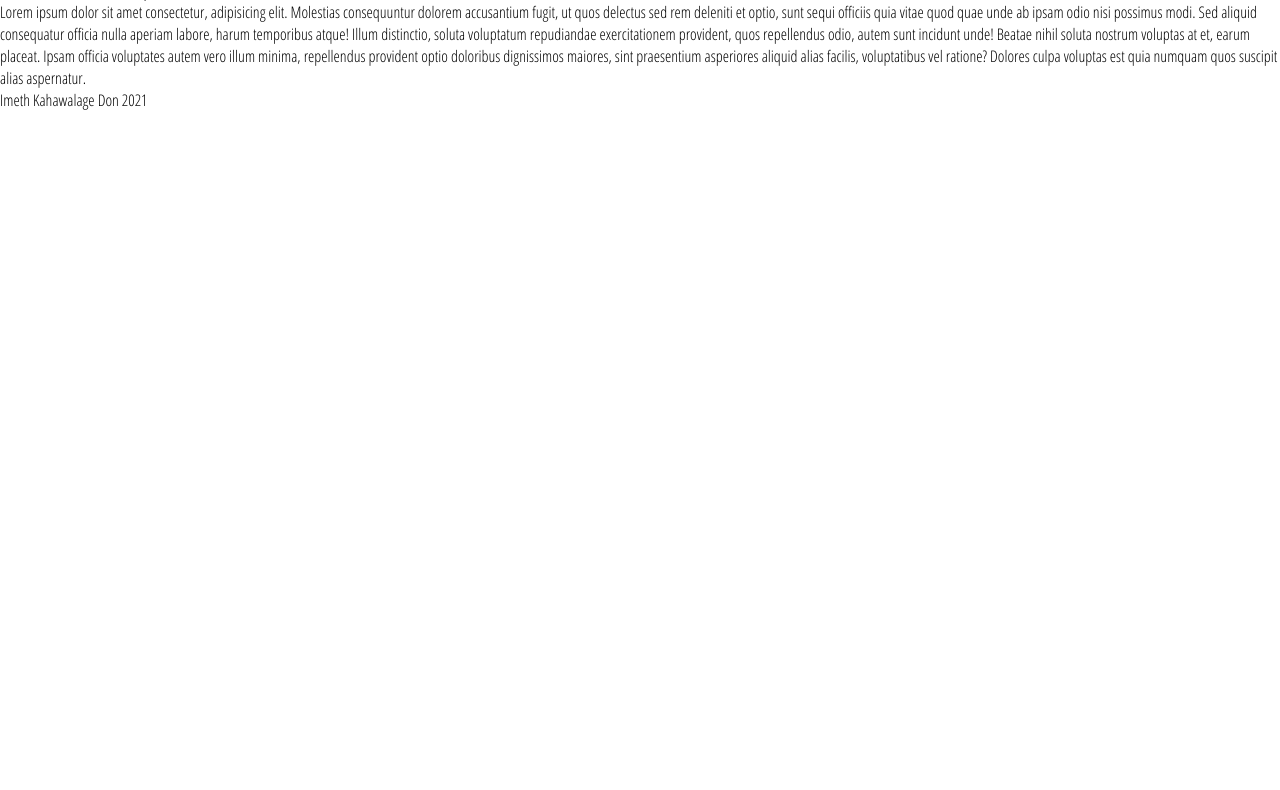
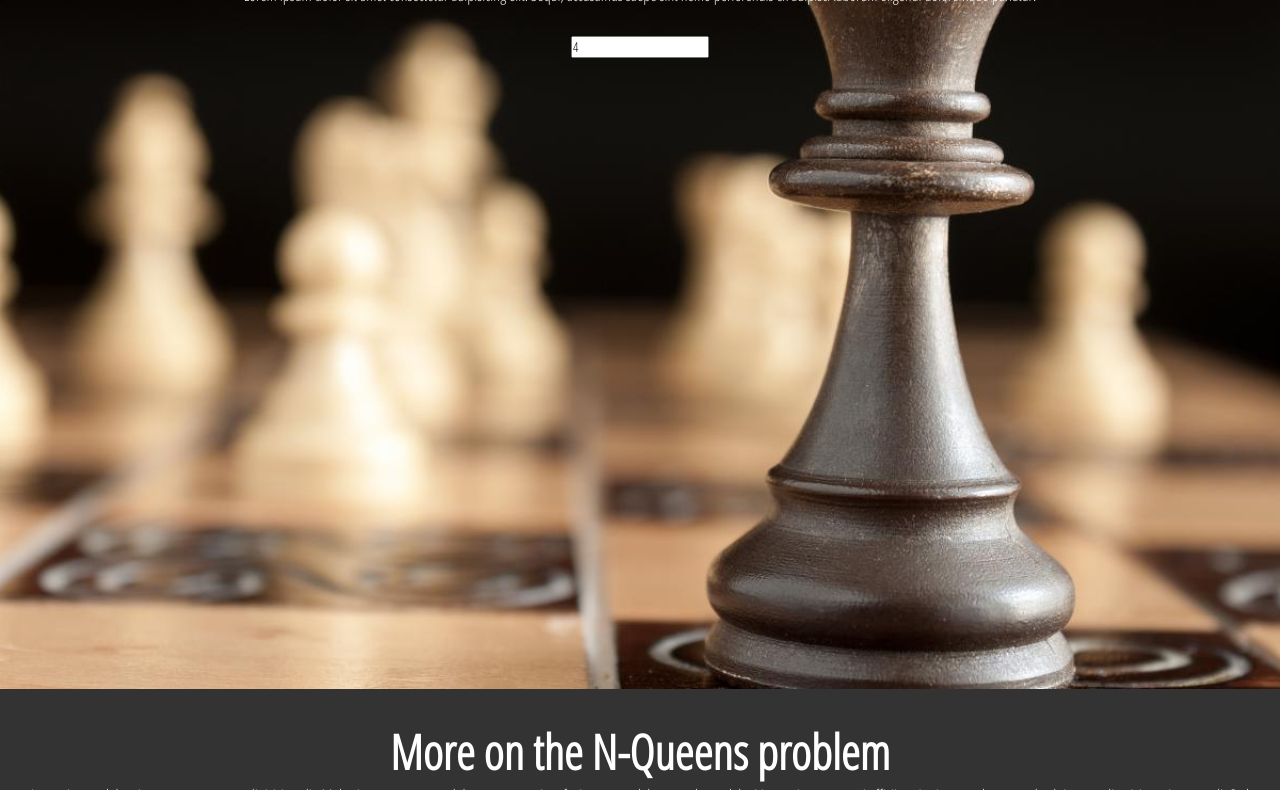
Before and after one commit to Imeth97/N-queens-site, a plain HTML site: page index.html in a window 1280 px wide. Shown: the part 164-954 px from the top of the page. Before the commit the page ends 800 px from the top, so only its background shows below. Drawn offline with Linux system fonts and the light colour scheme.

Commit message:
commit-mainbasecss

```diff
--- a/index.html
+++ b/index.html
@@ -44,6 +44,11 @@
             <input type="number" placeholder="The value of n" value="4" min="4">
         </form>
 
+        <div class="solutions">
+
+
+        </div>
+
 
 
     </main>
--- a/style.css
+++ b/style.css
@@ -5,7 +5,10 @@
     margin: 0;
     padding: 0;
     font-family: 'Open Sans Condensed', sans-serif;
+
 }
+
+/* Nav */
 
 nav {
     display: flex;
@@ -39,7 +42,7 @@ nav li {
 }
 
 nav li:hover {
-    background: #333;
+    background: #20821e;
     text-decoration: underline;
 
 }
@@ -49,3 +52,53 @@ nav a {
     color: white;
 
 }
+
+
+/* Main section - solver interface */
+
+#main {
+    text-align: center;
+    height: 100vh;
+    background: url("/backgroundimg.jpeg") no-repeat center center/cover;
+
+}
+
+
+#main * {
+    z-index: 10;
+}
+
+
+
+
+/* about section */
+
+#about {
+    text-align: center;
+    height: 100vh;
+    background: #333;
+}
+
+/* footer */
+footer {
+    text-align: center;
+    padding: 20px;
+    background: black;
+    color: #fff;
+}
+
+/* utilities */
+
+.description {
+    display: inline-block;
+    flex-direction: column;
+    justify-content: center;
+    padding: 30px;
+    color: #fff;
+
+
+}
+
+.description h1, .description h3 {
+    font-size: 48px;
+}
```
Also changed, not shown: backgroundimg.jpeg (added).
